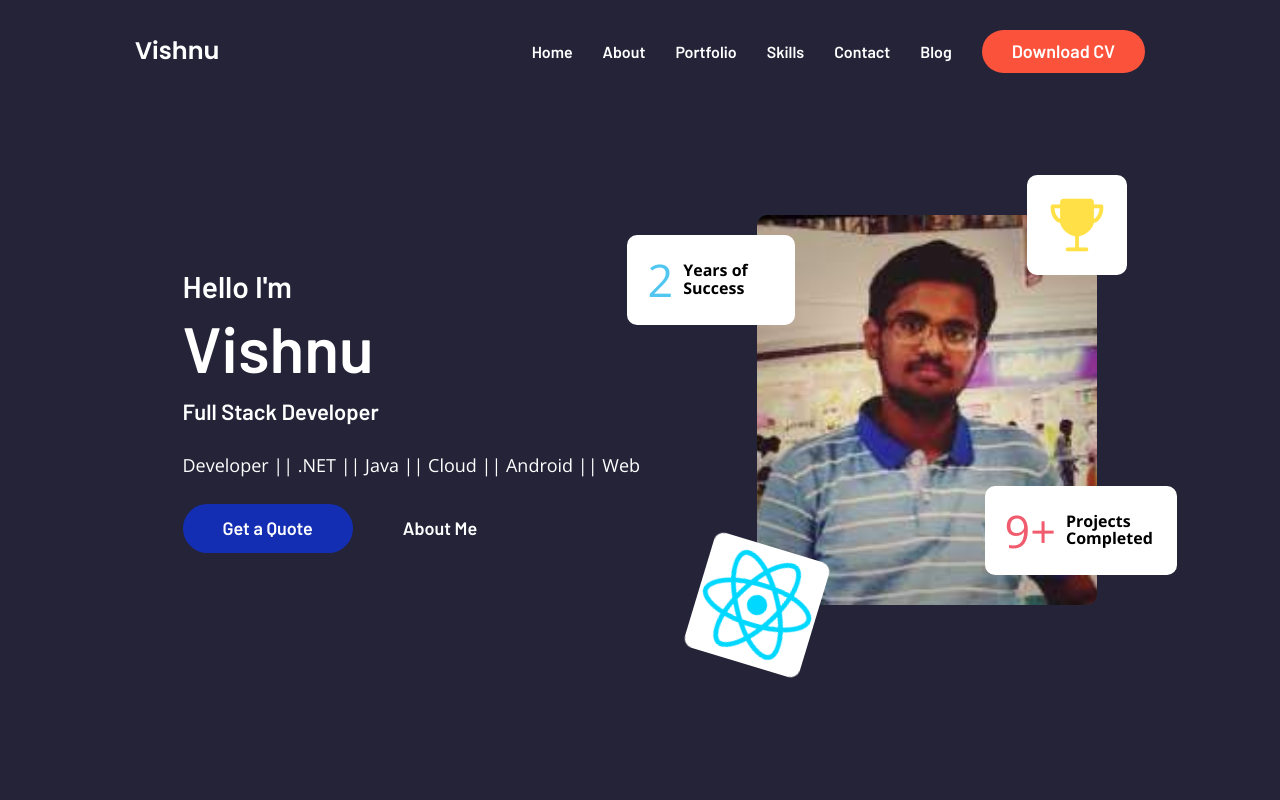
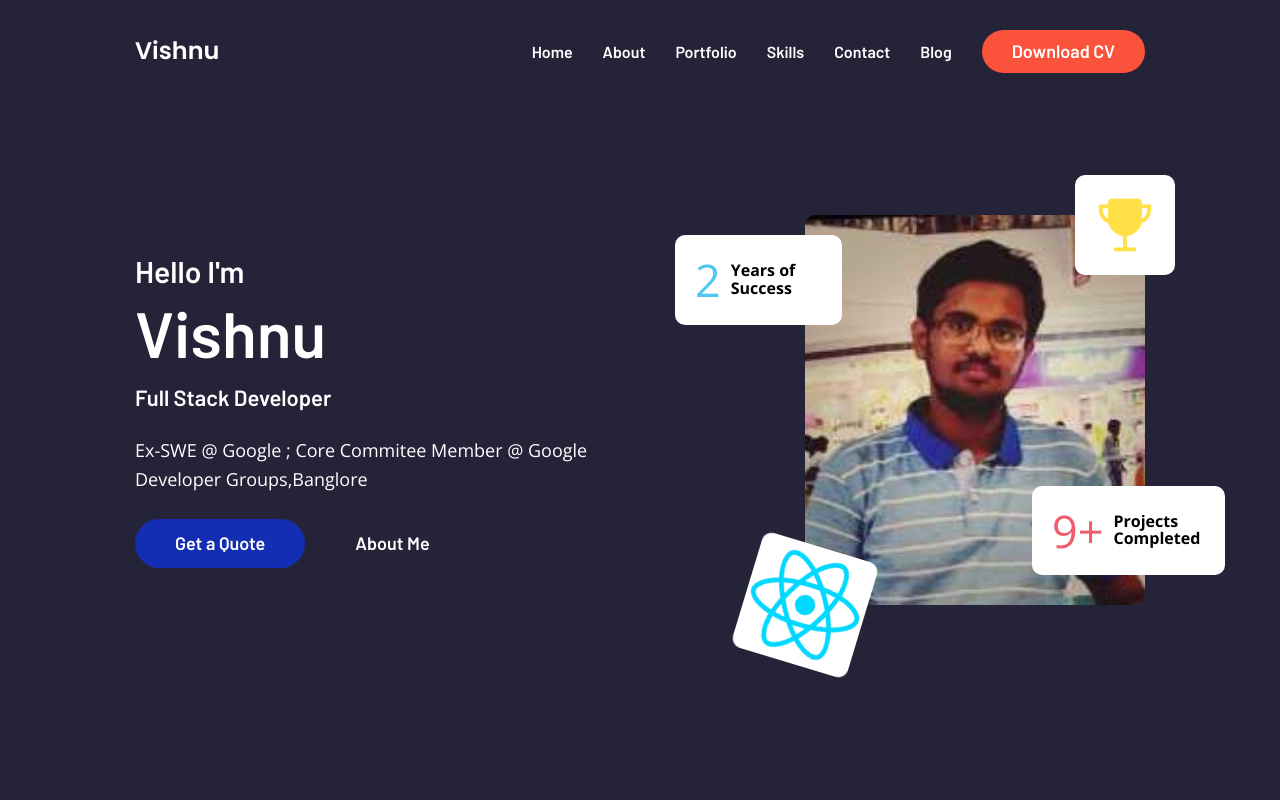
Before and after one commit to vishnuthumpudi/Portfolio-Using-HTML-and-CSS, a plain HTML site: page index.html in a window 1280 px wide. Shown: the top 800 px of the page. Drawn offline with nearby package versions, Linux system fonts and the light colour scheme.

Commit message:
Update index.html

```diff
--- a/index.html
+++ b/index.html
@@ -130,7 +130,7 @@
             </h2>
 
             <p class="hero-text">
-              Developer || .NET || Java || Cloud || Android || Web
+              Ex-SWE @ Google ; Core Commitee Member @ Google Developer Groups,Banglore
             </p>
 
             <div class="btn-group">
```
